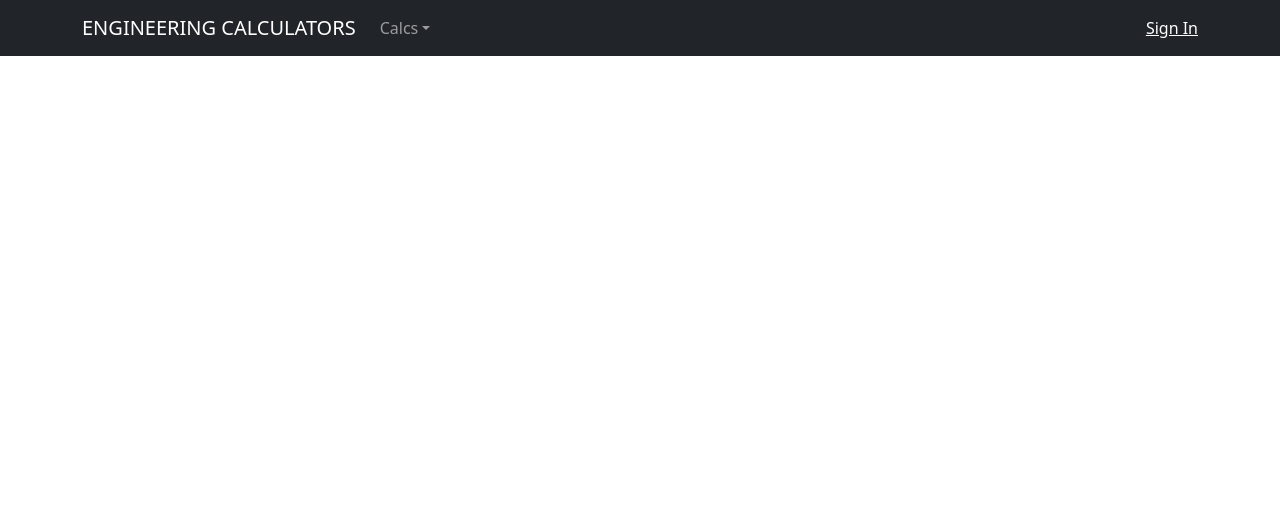
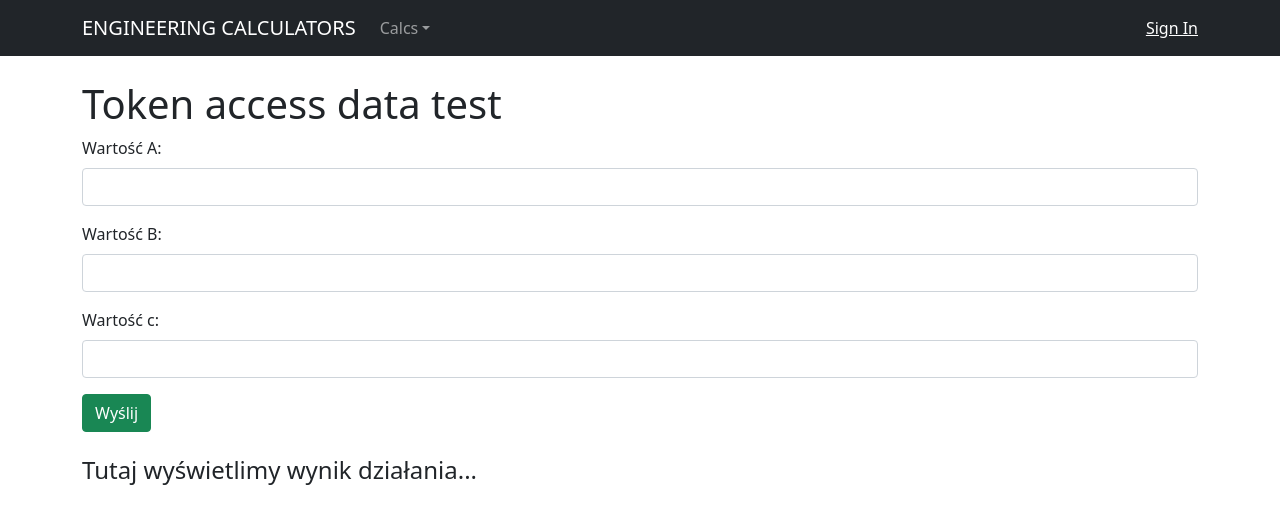
Before and after one commit to wowvaqa/engclcfe, a React (Create React App) app: page /compdatathree in a window 1280 px wide. Shown: the top 524 px of the page. Built offline with nearby package versions, Linux system fonts and the light colour scheme.

Commit message:
ADD: Comp Data Three accessing

```diff
--- a/src/App.js
+++ b/src/App.js
@@ -10,6 +10,7 @@ import AppModalInfo from "./modals/AppModalInfo";
 import AppModalInput from "./modals/AppModalInput";
 import AppModalWait from "./modals/AppModalWait";
 import RegisterView from "./views/RegisterView";
+import CompDataThree from "./views/CompDataThree"
 
 import { useGlobalContext } from "./Context";
 
@@ -54,6 +55,7 @@ function App() {
           />
           <Route path="/login" element={<LogView />} />
           <Route path="/register" element={<RegisterView />} />
+          <Route path="/compdatathree" element={<CompDataThree/>}/>
         </Routes>
       </Router>
     </>
--- a/src/NavigationBar.js
+++ b/src/NavigationBar.js
@@ -35,6 +35,10 @@ const NavigationBar = () => {
               <NavDropdown.Item eventKey="4.2" href="/reinforcedconcretecalc">
                 Reinforced concrete calculator
               </NavDropdown.Item>
+              {isLogged === true && (
+              <NavDropdown.Item eventKey="4.3" href="/compdatathree">
+                Token access test
+              </NavDropdown.Item>)}
             </NavDropdown>
           </Nav>
           <Navbar.Toggle />
--- /dev/null
+++ b/src/views/CompDataThree.js
@@ -0,0 +1,122 @@
+import React, { useState } from "react";
+import { Container, Form, Button } from "react-bootstrap";
+import axios from "axios";
+import { useCookies } from "react-cookie";
+import { useGlobalContext } from "../Context";
+
+const CompDataThree = () => {
+  const {
+    setModalInfoShow,
+    setModalInfoText
+  } = useGlobalContext();
+
+  const [sum, setSum] = useState(0);
+  const [firstVal, setFirstVal] = useState(20);
+  const [secVal, setSecVal] = useState(11);
+  const [thirdVal, setThirdVal] = useState(20)
+  // eslint-disable-next-line no-unused-vars
+  const [token, setToken] = useState()
+   // eslint-disable-next-line no-unused-vars
+   const [cookies, setCookie] = useCookies();
+
+  async function sendData(event) {
+    event.preventDefault();
+
+    handleError();
+    // setCookie("token", "871ada39b44e1e0e64518104db630e2062e040c3", {
+    //   path: "/",
+    // });
+
+    setToken(cookies.token)
+    console.log("Token: " + cookies.token)
+
+    axios.defaults.headers = {
+      'Content-Type': 'application/json',
+      Authorization: "Token " + cookies.token
+  }
+
+    await axios
+      .post("https://django-civil-85.herokuapp.com/api/civil_calcs/comp_data_three", {
+        first_number: firstVal,
+        second_number: secVal,
+        third_number: thirdVal,
+  }
+
+      )
+      .then(
+        (response) => {
+          //setJsonData(response.data);
+          setSum(response.data.sum);
+        },
+        (error) => {
+          setModalInfoText("Error");
+          setModalInfoShow(true);
+          console.log(error);
+        }
+      );
+  }
+
+  const handleError = () => {
+
+  }
+
+  return (
+    <>
+      <Container>
+        <h1>Token access data test</h1>
+      </Container>
+
+      <Container>
+        <Form>
+          <Form.Group
+            className="mb-3"
+            controlId="a_value"
+            onChange={(e) => {
+              setFirstVal(parseFloat(e.target.value.replace(",", ".")));
+            }}
+          >
+            <Form.Label>Wartość A:</Form.Label>
+            <Form.Control type="number" />
+          </Form.Group>
+          <Form.Group
+            className="mb-3"
+            controlId="b_value"
+            onChange={(e) => {
+              setSecVal(parseFloat(e.target.value.replace(",", ".")));
+            }}
+          >
+            <Form.Label>Wartość B:</Form.Label>
+            <Form.Control type="number" />
+          </Form.Group>
+          <Form.Group
+            className="mb-3"
+            controlId="c_value"
+            onChange={(e) => {
+              setThirdVal(parseFloat(e.target.value.replace(",", ".")));
+            }}
+          >
+            <Form.Label>Wartość c:</Form.Label>
+            <Form.Control type="number" />
+          </Form.Group>
+        </Form>
+        <Button
+          variant="success"
+          type="button"
+          className="btn btn-primary"
+          onClick={(event) => {
+            sendData(event);
+          }}
+        >
+          Wyślij
+        </Button>
+        <br></br>
+        <br></br>
+
+        {sum === 0 && <h4>Tutaj wyświetlimy wynik działania...</h4>}
+        {sum !== 0 && <h4>Wynik: {sum}</h4>}
+      </Container>
+    </>
+  );
+};
+
+export default CompDataThree;
```
Also changed, not shown: 1 other file (tests, documents, lock files or other folders).
